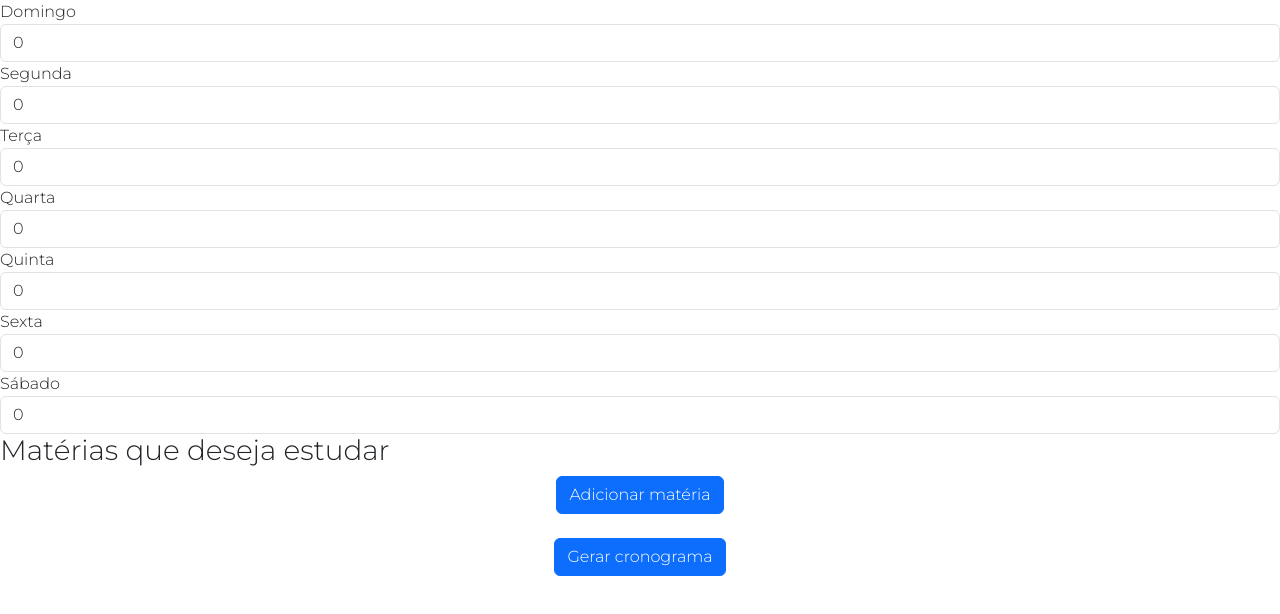
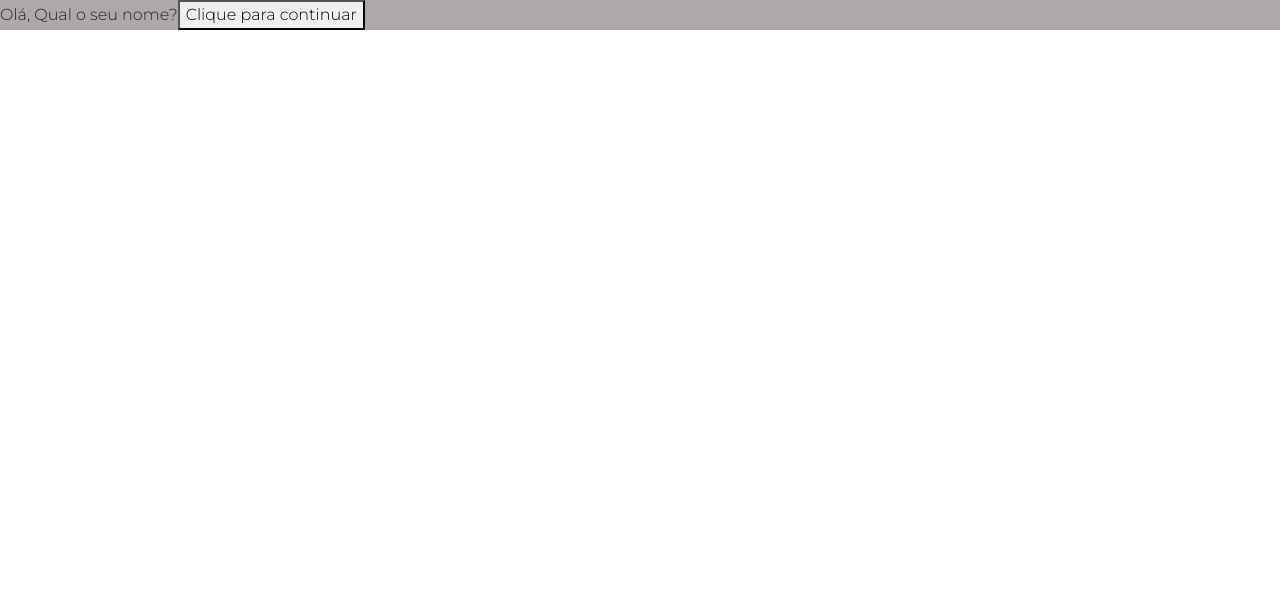
Before and after one commit to LeoDant4s/InovaDev, a React (Create React App) app: page / in a window 1280 px wide. Shown: the top 614 px of the page. Built offline with nearby package versions, Linux system fonts and the light colour scheme.

Commit message:
Indentação do código

```diff
--- a/src/App.js
+++ /dev/null
@@ -1,209 +0,0 @@
-import './App.css';
-import { useState, useEffect } from 'react';
-
-function App() {
-  const [stateDays, setStateDays] = useState([0, 0, 0, 0, 0, 0, 0]);
-  const [stateMaterias, setStateMaterias] = useState([]);
-
-  const [weekList, setWeekList] = useState([]);
-  const [subjectList, setSubjectList] = useState([]);
-
-  const [scheduleList, setScheduleList] = useState([[], [], [], [], [], [], []]);//Lista de cronograma
-  const [showSchedule, setShowSchedule] = useState(false);
-
-  const daysName = ["Domingo", "Segunda", "Terça", "Quarta", "Quinta", "Sexta", "Sábado"];
-  const [displayedSchedule, setDisplayedSchedule] = useState([]);//Lista de cronograma
-
-
-
-
-  useEffect(() => { //useEffect vai copiar os valores automaticamente quando forem mudados nos inputs para
-    setWeekList([...stateDays]);
-    setSubjectList(stateMaterias.map(materia => ({
-      name: materia.name,
-      hours: parseInt(materia.hours, 10),
-    })));
-  }, [stateDays, stateMaterias]);
-
-
-  const handleDayChange = (event, index) => {
-    const updatedDays = [...stateDays]; // Faz uma cópia da lista dos dias
-    updatedDays[index] = parseInt(event.target.value, 10); // Modifica o valor do dia, transformando para número inteiro, caso não esteja.(O 10 é só para especificar que é um número decimal)
-    setStateDays(updatedDays); // Substitui a lista pela atualizada
-  };
-  const handleMateriaChange = (event, index, attribute) => {
-    const updatedMaterias = [...stateMaterias]; // Faz uma cópia da lista de matérias
-    updatedMaterias[index][attribute] = event.target.value; // Modifica no atributo(name,hour), já que não é só mudar no index
-    setStateMaterias(updatedMaterias); // Substitui a lista pela atualizada
-  };
-
-
-
-
-  function addMateria() {
-    setStateMaterias([
-      ...stateMaterias, { name: "", hours: 0 } //Copia a lista de stateMaterias atual e adiciona uma nova com nome em branco e quantidade de horas zerada
-    ])
-  }
-
-
-
-
-  function areAllSubjectsValid() {//Função para checar se todas as matérias estão com os campos preenchidos
-    return (stateMaterias.every(materia => materia.hours > 0) && stateMaterias.every(materia => materia.name !== ""));
-  }
-  function areThereSubjects() {//Função para checar se existem matérias
-    return (stateMaterias.length !== 0);
-  }
-  function checkHours() {
-    const subjectListTotalHours = subjectList.reduce((total, subject) => total + subject.hours, 0);
-    const weekTotalHours = weekList.reduce((total, day) => total + day, 0);
-    return subjectListTotalHours <= weekTotalHours;
-  }
-
-
-  function resetValues() {
-    setStateDays([0, 0, 0, 0, 0, 0, 0]);
-    setStateMaterias([]);
-    setScheduleList([[], [], [], [], [], [], []]);
-  }
-
-
-  function functionRandom() {
-    const unallocatedSubjects = [...subjectList]; // Lista de matérias não alocadas
-    while (unallocatedSubjects.length > 0) {
-
-      //Separa os dias com horas disponíveis na semana
-      const availableDays = weekList.reduce((available, hours, index) => {//Acumulattor, current value, current index
-        if (hours > 0) {
-          available.push(index);
-        }
-        return available;
-      }, []);
-
-
-      if (availableDays.length === 0) {
-        break;
-      }
-
-      //Sorteia um dia dentre os disponíveis
-      const randomDayIndex = Math.floor(Math.random() * availableDays.length);
-      const selectedDay = availableDays[randomDayIndex];
-
-      //Sorteia uma matéria aleatória dentre as disponíveis
-      const randomSubjectIndex = Math.floor(Math.random() * unallocatedSubjects.length);
-      const selectedSubject = unallocatedSubjects[randomSubjectIndex];
-
-      //Insere o nome da matéria no dia correspondente, cada nome inserido equivale a uma hora
-      const updatedScheduleList = [...scheduleList];
-      updatedScheduleList[selectedDay].push(selectedSubject.name);
-      setScheduleList(updatedScheduleList);
-
-      //Diminui em 1 hora a quantidade de horas disponíveis no dia usado e da matéria selecionada
-      weekList[selectedDay]--;
-      selectedSubject.hours--;
-
-      //Caso a matéria zere a quantidade de horas necessárias, retira a matéria da lista das matérias não alocadas
-      if (selectedSubject.hours === 0) {
-        unallocatedSubjects.splice(randomSubjectIndex, 1);
-      }
-    }
-    console.log(scheduleList);//log só para checar as atribuições do cronograma
-
-  }
-
-
-  function removeSubject(index) {
-    const updateStateMaterias = [...stateMaterias];
-    updateStateMaterias.splice(index, 1);
-    setStateMaterias(updateStateMaterias);
-  }
-
-  function generateSchedule() {
-
-    //Checa se existe alguma matéria
-    if (!areThereSubjects()) {
-      alert("Pelo menos uma matéria precisa ser inserida.");
-      return;
-    }
-    //Checa se todas as matérias inseridas são válidas
-    if (!areAllSubjectsValid()) {
-      alert("Certifique-se de que todos os campos das matérias tenham sido preenchidos.");
-      return;
-    }
-    //Checa se a quantidade de horas na semana é maior ou igual à quantidade de horas que precisa de alocação
-    if (!checkHours()) {
-      alert("A quantidade de horas livres semanais são menores que a quantidade de horas pretendidas para as matérias.");
-      return;
-    }
-
-    setDisplayedSchedule(scheduleList);//Essa outra lista serve para ser mostrada no resultado final, para poder zerar a lista principal sem risco de erros
-    functionRandom();
-    setShowSchedule(true);
-
-    resetValues();
-  }
-
-  return (
-    <div>
-      <form>
-        <div className="form-group">
-          <label>Domingo</label>
-          <input type='number' min="0" max="16" className="form-control" value={stateDays[0]} onChange={(event) => handleDayChange(event, 0)}></input>
-          <label>Segunda</label>
-          <input type='number' min="0" max="16" className="form-control" value={stateDays[1]} onChange={(event) => handleDayChange(event, 1)}></input>
-          <label>Terça</label>
-          <input type='number' min="0" max="16" className="form-control" value={stateDays[2]} onChange={(event) => handleDayChange(event, 2)}></input>
-          <label>Quarta</label>
-          <input type='number' min="0" max="16" className="form-control" value={stateDays[3]} onChange={(event) => handleDayChange(event, 3)}></input>
-          <label>Quinta</label>
-          <input type='number' min="0" max="16" className="form-control" value={stateDays[4]} onChange={(event) => handleDayChange(event, 4)}></input>
-          <label>Sexta</label>
-          <input type='number' min="0" max="16" className="form-control" value={stateDays[5]} onChange={(event) => handleDayChange(event, 5)}></input>
-          <label>Sábado</label>
-          <input type='number' min="0" max="16" className="form-control" value={stateDays[6]} onChange={(event) => handleDayChange(event, 6)}></input>
-        </div>
-      </form>
-      <h3>Matérias que deseja estudar</h3>
-      {stateMaterias.map((materia, index) => {//Literalmente mapeia os elementos existentes no array stateMaterias e expõe um campo para cada
-        return (
-          <div key={index}>
-            <input type='text' className="form-control" value={materia.name} onChange={(event) => handleMateriaChange(event, index, 'name')}></input>
-            <input type='number' min="0" max="20" className="form-control" value={materia.hours} onChange={(event) => handleMateriaChange(event, index, 'hours')}></input>
-            <button type="button" class="btn btn-default btn-number" onClick={() => removeSubject(index)}>-</button>
-
-          </div>
-        )
-      })}
-      <div className="text-center">{/* Parte que tem os botões, mas isso tá feio ainda */}
-        <button type="button" onClick={addMateria} className="btn btn-primary mx-auto">Adicionar matéria</button>
-        <br></br>
-        <br></br>
-        <button type="button" onClick={generateSchedule} className="btn btn-primary mx-auto">Gerar cronograma</button>
-      </div>
-      {showSchedule && (
-        <div>
-          <h3>Cronograma Semanal</h3>
-          <div className="schedule">
-            {daysName.map((day, dayIndex) => (
-              <div key={dayIndex}>
-                <strong>{day}:</strong>
-                {displayedSchedule[dayIndex].length > 0 ? (
-                  displayedSchedule[dayIndex].map((subject, subjectIndex) => (
-                    <p key={subjectIndex}>{subject}</p>
-                  ))
-                ) : (
-                  <p>Nenhum estudo planejado</p>
-                )}
-              </div>
-            ))}
-          </div>
-        </div>
-      )}
-
-
-    </div>
-  );
-}
-
-export default App;
```
Also changed, not shown: src/Home.html (+12 -5 lines), src/home.css (+25 -11 lines), src/App.jsx (indentation only).
